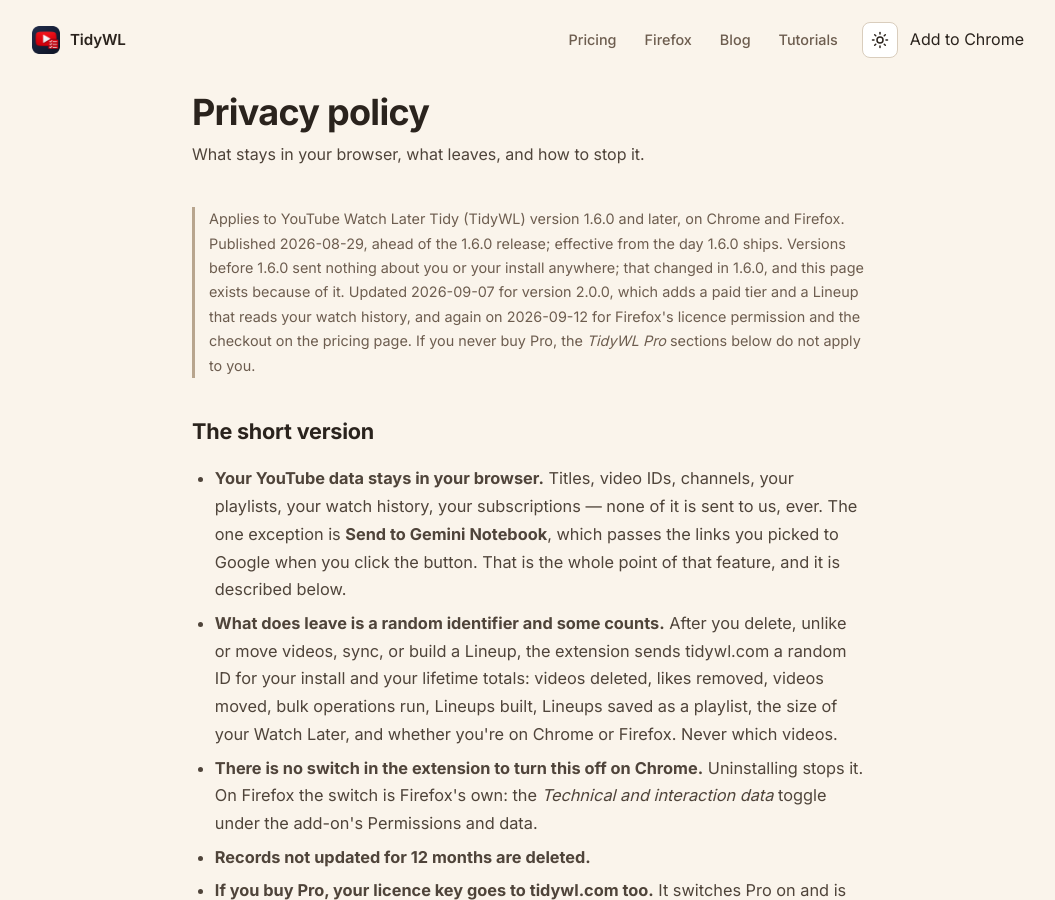
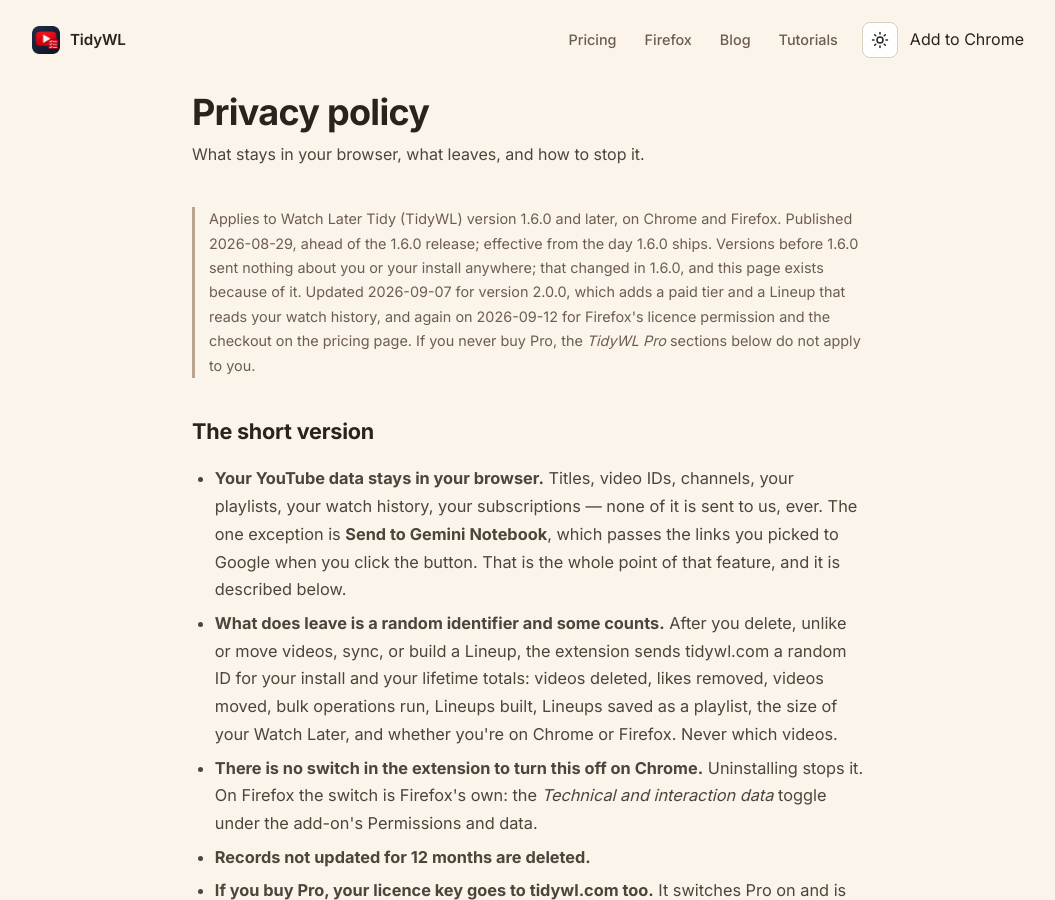
Before and after one commit to dominic-lam/tidywl-site, a Jekyll site: the page built from privacy/index.html, in a window 1280 px wide and 900 px high. Shown: the whole window, without its empty margins (112-1167 px from the left). Built offline with Jekyll 4.4.1, drawn with Linux system fonts in a browser that asks for light colours.

Commit message:
[site]: rename YouTube Watch Later Tidy to Watch Later Tidy
The site half of worklist row 1.21, per decision 0.13: YouTube's branding rules
bar "YouTube" from an app's name. Kept as its own commit because the store name
only changes when 2.0.0 is approved, so this may be held until then.

Co-Authored-By: Claude Opus 5 (1M context) <noreply@anthropic.com>
Claude-Session: https://claude.ai/code/session_01Q2Z8SrBF7qf2vc4oJU8s2S

```diff
--- a/_includes/schema-organization.html
+++ b/_includes/schema-organization.html
@@ -16,7 +16,7 @@
     "@type": "Organization",
     "@id": "{{ site.url }}/#organization",
     "name": "TidyWL",
-    "alternateName": "YouTube Watch Later Tidy",
+    "alternateName": "Watch Later Tidy",
     "url": "{{ site.url }}",
     "description": {{ site.description | jsonify }},
     "logo": {
--- a/index.html
+++ b/index.html
@@ -46,8 +46,8 @@
   {
     "@context": "https://schema.org",
     "@type": "SoftwareApplication",
-    "name": "TidyWL — YouTube Watch Later Tidy",
-    "alternateName": "YouTube Watch Later Tidy",
+    "name": "TidyWL — Watch Later Tidy",
+    "alternateName": "Watch Later Tidy",
     "applicationCategory": "BrowserApplication",
     "operatingSystem": "Chrome, Firefox",
     "softwareRequirements": "Google Chrome, or Firefox 153 or newer",
--- a/llms.txt
+++ b/llms.txt
@@ -3,7 +3,7 @@
 # total comes from _data/usage.yml, rewritten daily by update-usage-total.yml.
 layout: null
 ---
-# TidyWL — YouTube Watch Later Tidy
+# TidyWL — Watch Later Tidy
 
 > Free browser extension for Chrome and Firefox that lets you bulk delete, filter, sort, and actually manage your YouTube Watch Later playlist, your Liked videos, and any playlist you created — and download every video's transcript in one go. Built because YouTube caps Watch Later at 5,000 videos, gives Liked videos no management tools at all, and the official API refuses to touch either. Free to install with no account; an optional subscription, TidyWL Pro, arrives with version 2.0 and adds automatic monthly clean-up, undo, and the Lineup.
 
--- a/privacy/index.html
+++ b/privacy/index.html
@@ -9,7 +9,7 @@ permalink: /privacy/
   <p class="blog-subtitle">What stays in your browser, what leaves, and how to stop it.</p>
 
   <div class="post-body">
-    <p class="privacy-meta">Applies to YouTube Watch Later Tidy (TidyWL) version 1.6.0 and later, on Chrome and Firefox. Published 2026-08-29, ahead of the 1.6.0 release; effective from the day 1.6.0 ships. Versions before 1.6.0 sent nothing about you or your install anywhere; that changed in 1.6.0, and this page exists because of it. Updated 2026-09-07 for version 2.0.0, which adds a paid tier and a Lineup that reads your watch history, and again on 2026-09-12 for Firefox's licence permission and the checkout on the pricing page. If you never buy Pro, the <em>TidyWL Pro</em> sections below do not apply to you.</p>
+    <p class="privacy-meta">Applies to Watch Later Tidy (TidyWL) version 1.6.0 and later, on Chrome and Firefox. Published 2026-08-29, ahead of the 1.6.0 release; effective from the day 1.6.0 ships. Versions before 1.6.0 sent nothing about you or your install anywhere; that changed in 1.6.0, and this page exists because of it. Updated 2026-09-07 for version 2.0.0, which adds a paid tier and a Lineup that reads your watch history, and again on 2026-09-12 for Firefox's licence permission and the checkout on the pricing page. If you never buy Pro, the <em>TidyWL Pro</em> sections below do not apply to you.</p>
 
     <h2>The short version</h2>
     <ul>
```
